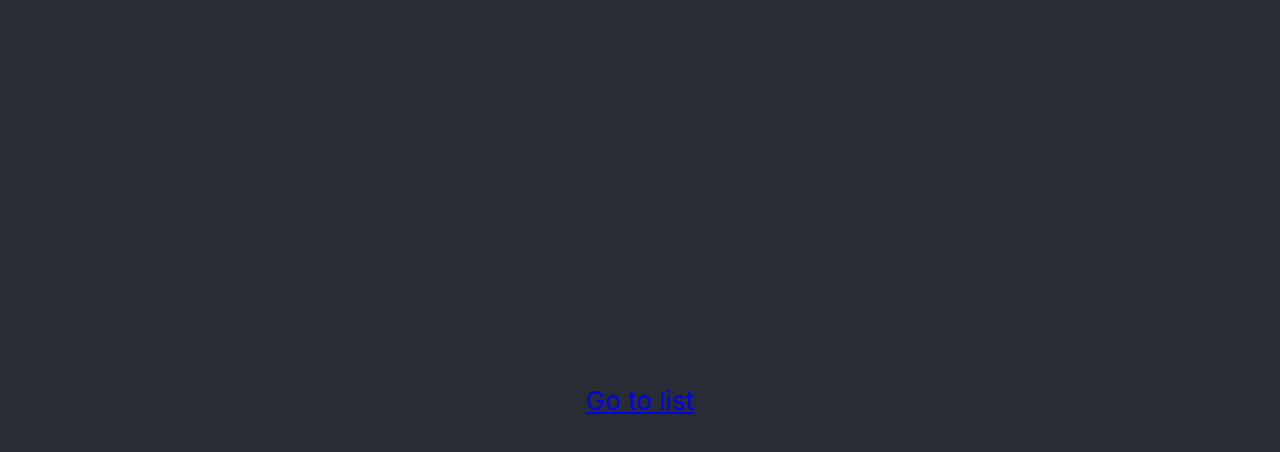
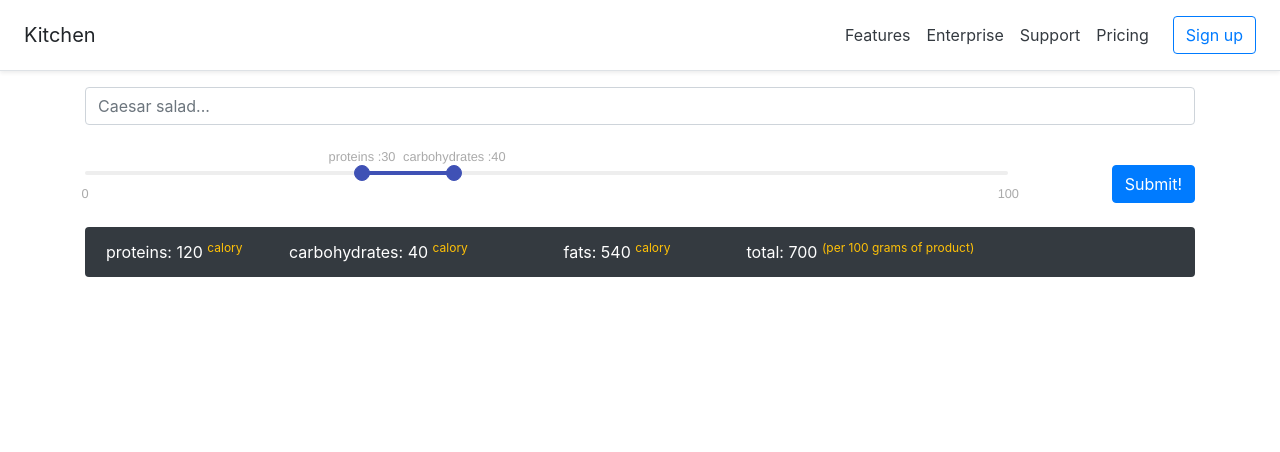
Before and after one commit to adun01/kitchen, a React (Create React App) app: page / in a window 1280 px wide. Shown: the top 452 px of the page. Built offline with nearby package versions, Linux system fonts and the light colour scheme.

Commit message:
header, main-search components

```diff
--- a/package.json
+++ b/package.json
@@ -3,8 +3,12 @@
   "version": "0.1.0",
   "private": true,
   "dependencies": {
+    "bootstrap": "^4.3.1",
+    "node-sass": "^4.11.0",
     "react": "^16.8.2",
+    "react-bootstrap": "^1.0.0-beta.5",
     "react-dom": "^16.8.2",
+    "react-input-range": "^1.3.0",
     "react-redux": "^6.0.1",
     "react-router-dom": "^4.3.1",
     "react-scripts": "2.1.5",
@@ -30,6 +34,7 @@
     "@types/jest": "^24.0.5",
     "@types/node": "^11.9.4",
     "@types/react": "^16.8.3",
+    "@types/react-bootstrap": "^0.32.17",
     "@types/react-dom": "^16.8.2",
     "@types/react-redux": "^7.0.1",
     "@types/react-router-dom": "^4.3.1"
--- a/src/App.css
+++ /dev/null
@@ -1,33 +0,0 @@
-.App {
-    text-align: center;
-}
-
-.App-logo {
-    animation: App-logo-spin infinite 20s linear;
-    height: 40vmin;
-    pointer-events: none;
-}
-
-.App-header {
-    background-color: #282c34;
-    min-height: 100vh;
-    display: flex;
-    flex-direction: column;
-    align-items: center;
-    justify-content: center;
-    font-size: calc(10px + 2vmin);
-    color: white;
-}
-
-.App-link {
-    color: #61dafb;
-}
-
-@keyframes App-logo-spin {
-    from {
-        transform: rotate(0deg);
-    }
-    to {
-        transform: rotate(360deg);
-    }
-}
--- a/src/App.tsx
+++ b/src/App.tsx
@@ -1,23 +1,17 @@
 import React, {Component} from 'react';
-import {connect} from 'react-redux';
-import {Switch, Route, Link} from 'react-router-dom'
-import {stateInterface} from './store';
 
-import logo from './logo.svg';
-import './App.css';
+import Header from './components/containers/Header';
+import MainSearch from './components/containers/Main-search';
 
-class App extends Component<stateInterface> {
+export default class App extends Component {
     render() {
         return (
-            <div className="App">
-                <header className="App-header">
-                    <Link to={`/list/`}>
-                        Go to list
-                    </Link>
-                </header>
+            <div>
+                <Header></Header>
+                <div className="container">
+                    <MainSearch></MainSearch>
+                </div>
             </div>
         );
     }
 }
-
-export default connect((state: stateInterface): stateInterface => state)(App);
--- /dev/null
+++ b/src/components/containers/Header.tsx
@@ -0,0 +1,23 @@
+import React, {Component} from 'react';
+import {connect} from 'react-redux';
+
+import {stateInterface} from '../../store';
+
+class Header extends Component<stateInterface> {
+    render() {
+        return (
+            <div className="d-flex flex-column flex-md-row align-items-center p-3 px-md-4 mb-3 bg-white border-bottom shadow-sm">
+                <h5 className="my-0 mr-md-auto font-weight-normal">Kitchen</h5>
+                <nav className="my-2 my-md-0 mr-md-3">
+                    <a className="p-2 text-dark" href="#">Features</a>
+                    <a className="p-2 text-dark" href="#">Enterprise</a>
+                    <a className="p-2 text-dark" href="#">Support</a>
+                    <a className="p-2 text-dark" href="#">Pricing</a>
+                </nav>
+                <a className="btn btn-outline-primary" href="#">Sign up</a>
+            </div>
+        );
+    }
+}
+
+export default connect((state: stateInterface): stateInterface => state)(Header);
--- /dev/null
+++ b/src/components/containers/Main-search.tsx
@@ -0,0 +1,23 @@
+import React, {Component} from 'react';
+import {connect} from 'react-redux';
+
+import {stateInterface} from '../../store';
+import KtnRangeCalories from '../presentationals/Range-calories';
+
+class MainSearch extends Component<stateInterface> {
+    render() {
+        return (
+            <form>
+                <div className="form-group">
+                    <input type="text"
+                           className="form-control"
+                           placeholder="Caesar salad..."/>
+                </div>
+                <br/>
+                <KtnRangeCalories query={this.props.query}></KtnRangeCalories>
+            </form>
+        )
+    }
+}
+
+export default connect((state: stateInterface): stateInterface => state)(MainSearch);
--- /dev/null
+++ b/src/components/presentationals/Range-calories.tsx
@@ -0,0 +1,127 @@
+import React, {Component} from 'react';
+import InputRange, {Range} from 'react-input-range';
+import 'react-input-range/lib/css/index.css';
+
+interface caloriesInterface {
+    proteins: number,
+    carbohydrates: number,
+    fats: number
+}
+
+let numberCallRender = 0;
+
+export default class KtnRangeCalories extends Component<{ query: Range }, {
+    min: number,
+    max: number,
+    calories: caloriesInterface
+}> {
+
+    constructor(props: { query: Range }) {
+        super(props);
+        this.state = {
+            min: this.props.query.min,
+            max: this.props.query.max,
+            calories: this.getCalories()
+        };
+    }
+
+    render() {
+        return (
+            <div className="form-group">
+                <div className="form-row">
+                    <div className="col-10">
+                        <InputRange
+                            formatLabel={this.formatLabel}
+                            maxValue={100}
+                            minValue={0}
+                            value={{
+                                min: this.state.min,
+                                max: this.state.max
+                            }}
+                            onChange={value => this.onChange(value)}/>
+                    </div>
+                    <div className="col-2">
+                        <button className="btn btn-primary float-right">Submit!</button>
+                    </div>
+                </div>
+                <br/>
+                <div className="alert text-white bg-dark">
+                    <div className="row">
+                        <div className="col-2">
+                            proteins: {this.state.calories.proteins} <sup className="text-warning">calory</sup>
+                        </div>
+                        <div className="col-3">
+                            carbohydrates: {this.state.calories.carbohydrates} <sup
+                            className="text-warning">calory</sup>
+                        </div>
+                        <div className="col-2">
+                            fats: {this.state.calories.fats} <sup className="text-warning">calory</sup>
+                        </div>
+                        <div className="col-5">
+                            total: {this.getTotal()} <sup className="text-warning">(per 100 grams of product)</sup>
+                        </div>
+                    </div>
+                </div>
+            </div>
+        )
+    }
+
+    public formatLabel(value: number, name: string): string {
+        if (numberCallRender === 0) {
+            numberCallRender++;
+            return '0';
+        }
+        if (numberCallRender === 1) {
+            numberCallRender++;
+            return 'proteins :' + value;
+        }
+        if (numberCallRender === 2) {
+            numberCallRender++;
+            return 'carbohydrates :' + value;
+        }
+        if (numberCallRender === 3) {
+            numberCallRender = 0;
+            return '100';
+        }
+        return '';
+    }
+
+    public onChange(params: Range | number): void {
+        if (typeof params === 'object') {
+            this.setState({
+                ...this.state,
+                min: params.min,
+                max: params.max,
+                calories: this.getCalories()
+            });
+        }
+    }
+
+    private getCalories(): caloriesInterface {
+        return {
+            proteins: this.getProteins(),
+            carbohydrates: this.getCarbohydrates(),
+            fats: this.getFats()
+        }
+    }
+
+    private getProteins(): number {
+        const proteins = this.state ? this.state.min : this.props.query.min;
+        return proteins * 4;
+    }
+
+    private getCarbohydrates(): number {
+        const proteins = this.getProteins() / 4;
+        const carbohydrates = this.state ? this.state.max : this.props.query.max;
+        return (carbohydrates - proteins) * 4;
+    }
+
+    private getFats(): number {
+        const carbohydrates = this.state ? this.state.max : this.props.query.max;
+        return (100 - carbohydrates) * 9;
+    }
+
+    private getTotal(): number {
+        return this.getProteins() + this.getCarbohydrates() + this.getFats();
+    }
+}
--- a/src/index.css
+++ /dev/null
@@ -1,14 +0,0 @@
-body {
-    margin: 0;
-    padding: 0;
-    font-family: -apple-system, BlinkMacSystemFont, "Segoe UI", "Roboto", "Oxygen",
-    "Ubuntu", "Cantarell", "Fira Sans", "Droid Sans", "Helvetica Neue",
-    sans-serif;
-    -webkit-font-smoothing: antialiased;
-    -moz-osx-font-smoothing: grayscale;
-}
-
-code {
-    font-family: source-code-pro, Menlo, Monaco, Consolas, "Courier New",
-    monospace;
-}
--- a/src/index.tsx
+++ b/src/index.tsx
@@ -4,17 +4,16 @@ import {Provider} from 'react-redux';
 import {BrowserRouter} from 'react-router-dom';
 import {Switch, Route} from 'react-router-dom'
 
-import './index.css';
 import App from './App';
 import * as serviceWorker from './serviceWorker';
 import {store} from './store';
+import './main.scss';
 
 ReactDOM.render(
     <Provider store={store}>
         <BrowserRouter>
             <Switch>
                 <Route exact path='/' component={App}/>
-                <Route exact path='/list' component={App}/>
             </Switch>
         </BrowserRouter>
     </Provider>,
--- /dev/null
+++ b/src/main.scss
@@ -0,0 +1 @@
+@import '~bootstrap/scss/bootstrap.scss'
--- a/src/store/index.tsx
+++ b/src/store/index.tsx
@@ -1,14 +1,22 @@
 import {createStore} from 'redux';
+import {Range} from 'react-input-range';
 
 export interface stateInterface {
-    auth: {
-        isAuth: boolean
-    }
+    recipes: {
+        list: {
+            id: number
+        }[]
+    },
+    query: Range
 }
 
 const initialState: stateInterface = {
-    auth: {
-        isAuth: false
+    recipes: {
+        list: []
+    },
+    query: {
+        min: 30,
+        max: 40
     }
 }
 
@@ -17,17 +25,8 @@ export const store = createStore((state: stateInterface = initialState, action):
         case 'LOG_IN':
             return {
                 ...state,
-                auth: {
-                    isAuth: true
-                }
-            };
-            break;
-
-        case 'LOG_OUT':
-            return {
-                ...state,
-                auth: {
-                    isAuth: false
+                recipes: {
+                    list: []
                 }
             };
             break;
--- /dev/null
+++ b/src/store/recipes/types.tsx
@@ -0,0 +1 @@
+export const SEARCH_RECIPES = 'SEARCH_RECIPES';
```
Also changed, not shown: src/store/recipes/actions.tsx (added, +13 -0 lines), src/logo.svg (deleted).
